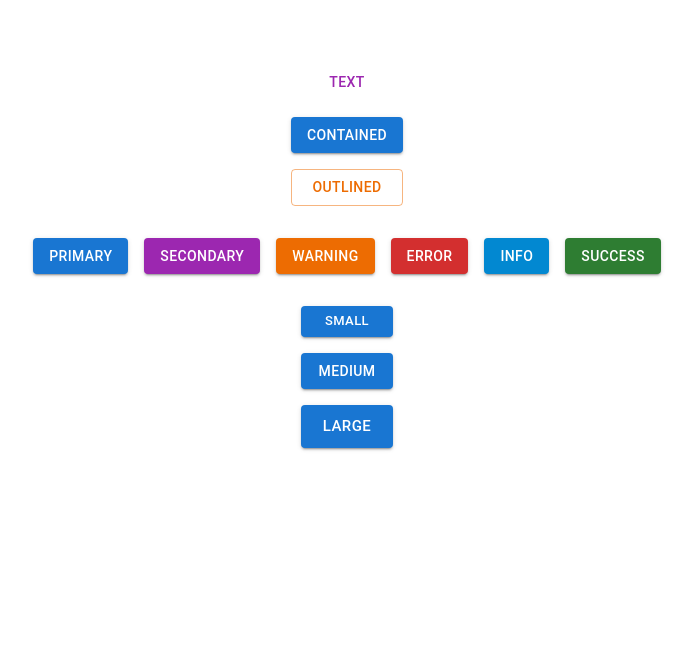
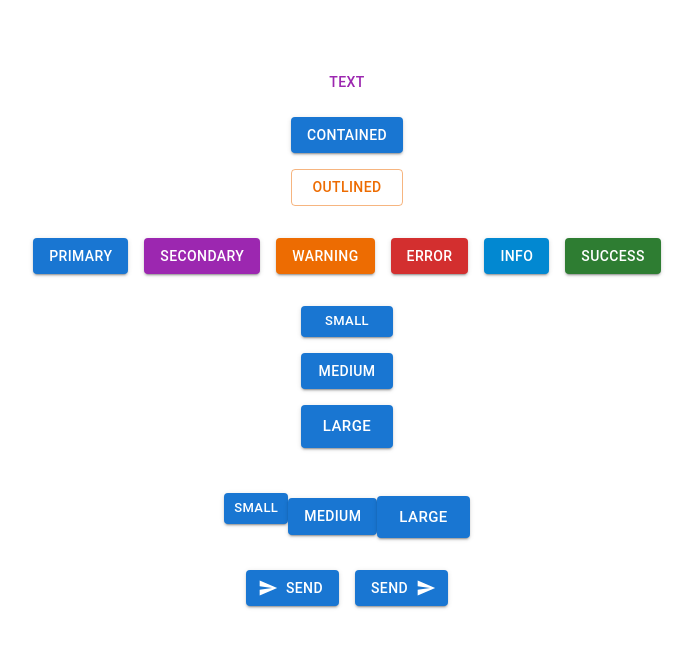
Before and after one commit to Murugananthstr/MaterialUIForReact, a React (Create React App) app in the folder react-mui-demo/: page / in a window 1280 px wide. Shown: the top 648 px of the page, without its empty margins (293-986 px from the left). Built offline with nearby package versions, Linux system fonts and the light colour scheme.

Commit message:
Installing icon library and making use of it in buttons

```diff
--- a/react-mui-demo/package.json
+++ b/react-mui-demo/package.json
@@ -5,6 +5,7 @@
   "dependencies": {
     "@emotion/react": "^11.11.1",
     "@emotion/styled": "^11.11.0",
+    "@mui/icons-material": "^5.14.9",
     "@mui/material": "^5.14.10",
     "@testing-library/jest-dom": "^5.17.0",
     "@testing-library/react": "^13.4.0",
--- a/react-mui-demo/src/components/MuiButton.tsx
+++ b/react-mui-demo/src/components/MuiButton.tsx
@@ -1,4 +1,5 @@
 import { Button, Stack } from "@mui/material";
+import SendIcon from "@mui/icons-material/Send";
 import React from "react";
 
 const MuiButton = () => {
@@ -44,6 +45,25 @@
           large
         </Button>
       </Stack>
+      <Stack display="block" spacing={2} direction="column">
+        <Button variant="contained" size="small">
+          small
+        </Button>
+        <Button variant="contained" size="medium">
+          medium
+        </Button>
+        <Button variant="contained" size="large">
+          large
+        </Button>
+      </Stack>
+      <Stack display="flex" spacing={2} direction={"row"}>
+        <Button variant="contained" startIcon={<SendIcon />}>
+          Send
+        </Button>
+        <Button variant="contained" endIcon={<SendIcon />}>
+          Send
+        </Button>
+      </Stack>
     </Stack>
   );
 };
```
Also changed, not shown: 2 other files (tests, documents, lock files or other folders).
